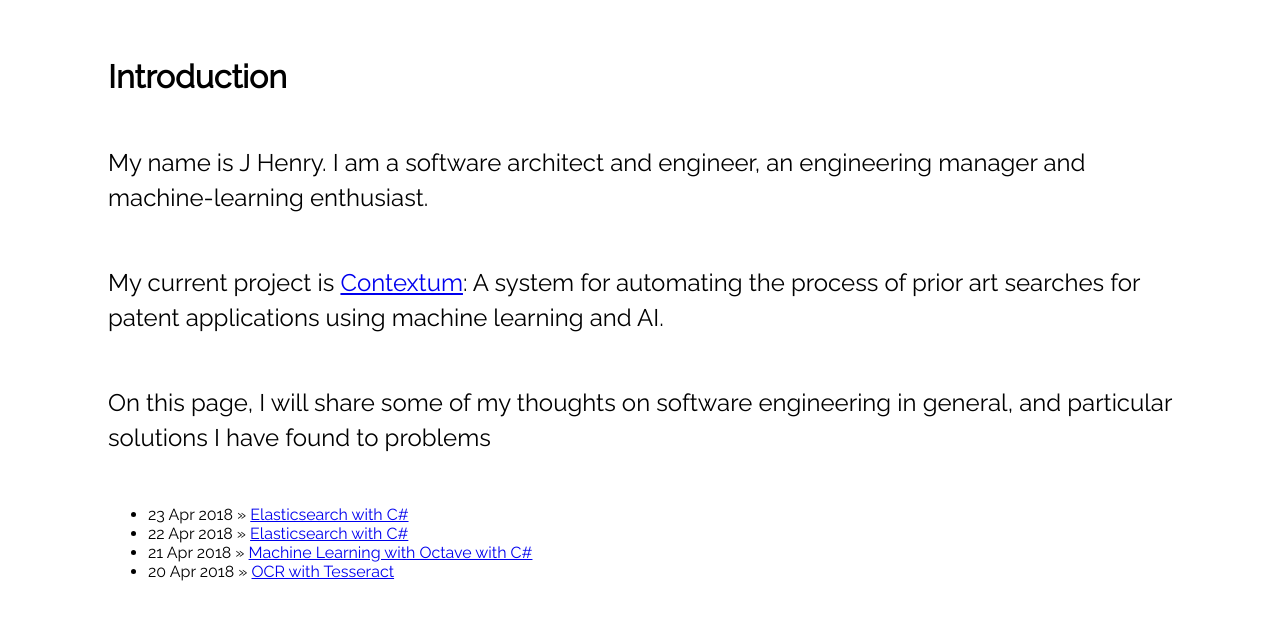
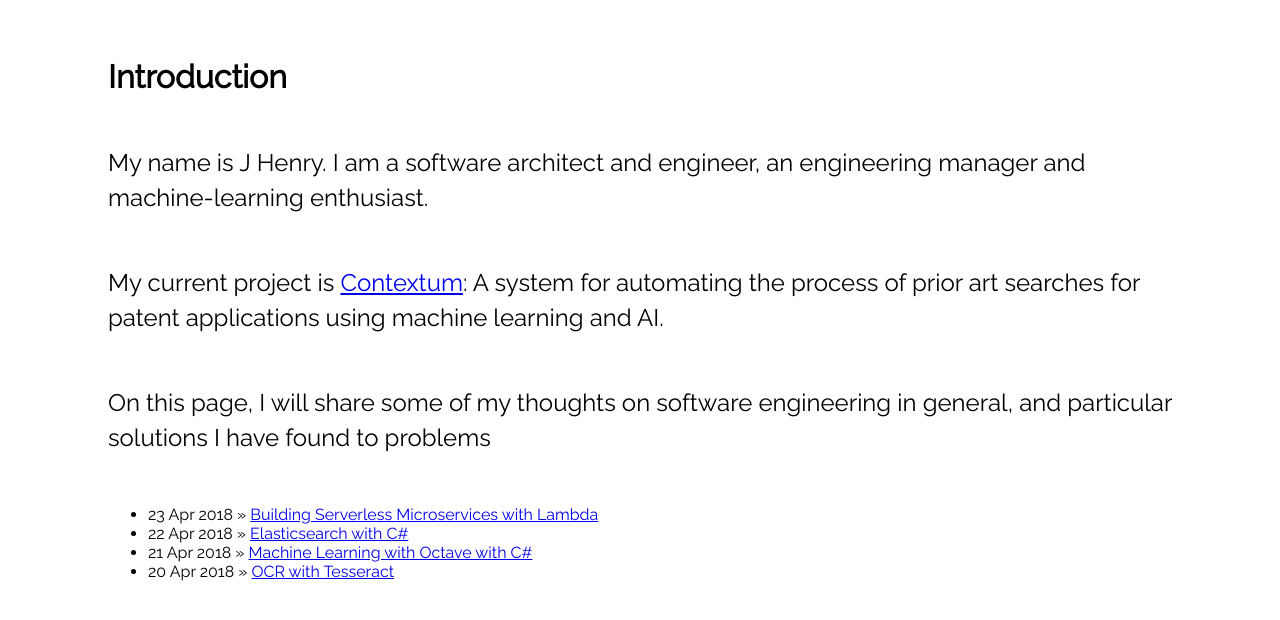
Before and after one commit to theonej/theonej.github.io, a Jekyll site: the page built from index.html, in a window 1280 px wide. Shown: the top 620 px of the page. Built offline with Jekyll 4.4.1, drawn with Linux system fonts in a browser that asks for light colours.

Commit message:
updated the title of the latest post

```diff
--- a/_posts/2018-04-23-lambda.html
+++ b/_posts/2018-04-23-lambda.html
@@ -1,6 +1,6 @@
 ---
 layout: default
-title: Elasticsearch with C#
+title: Building Serverless Microservices with Lambda
 comments: true
 ---
 
```
